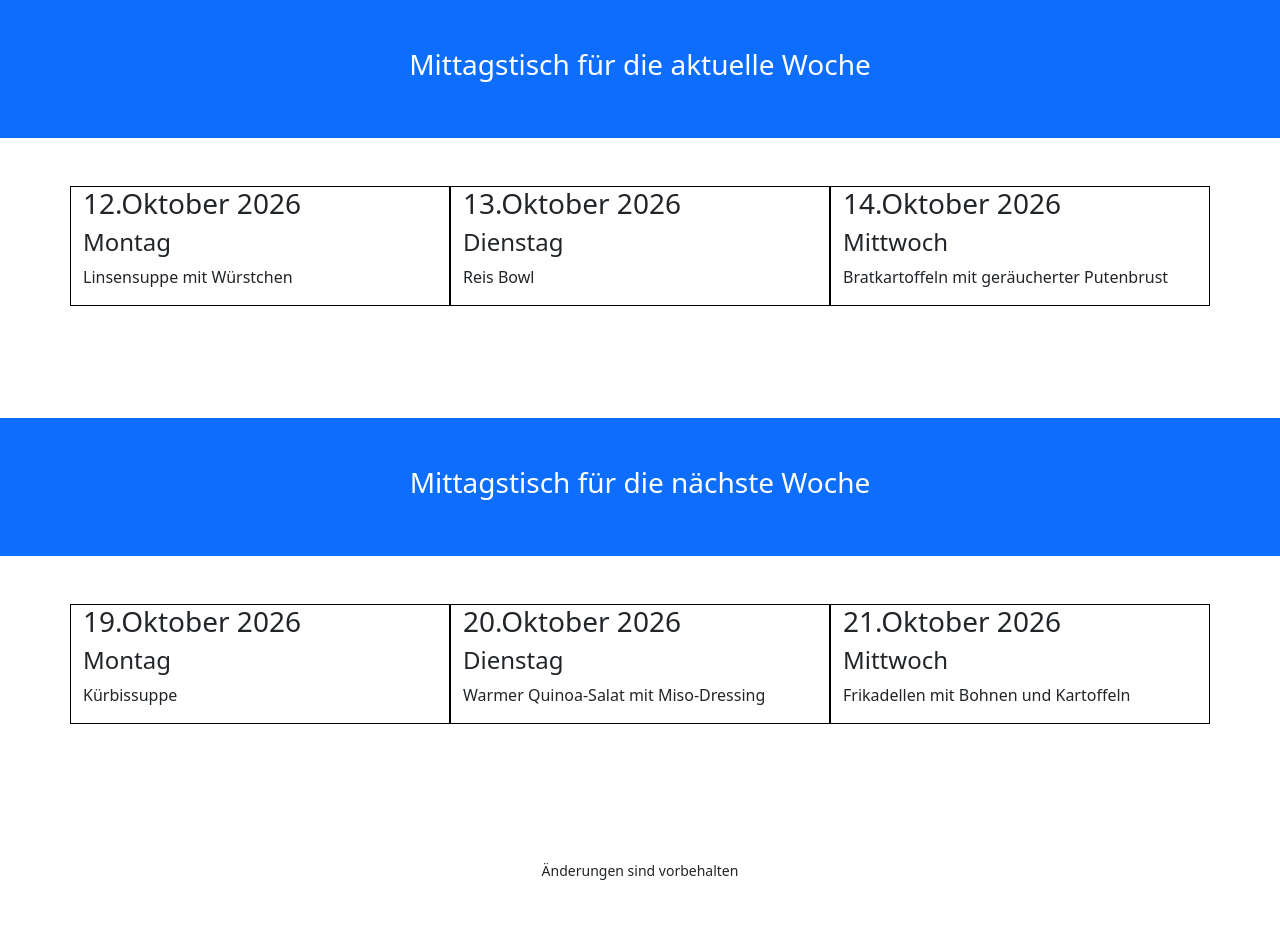
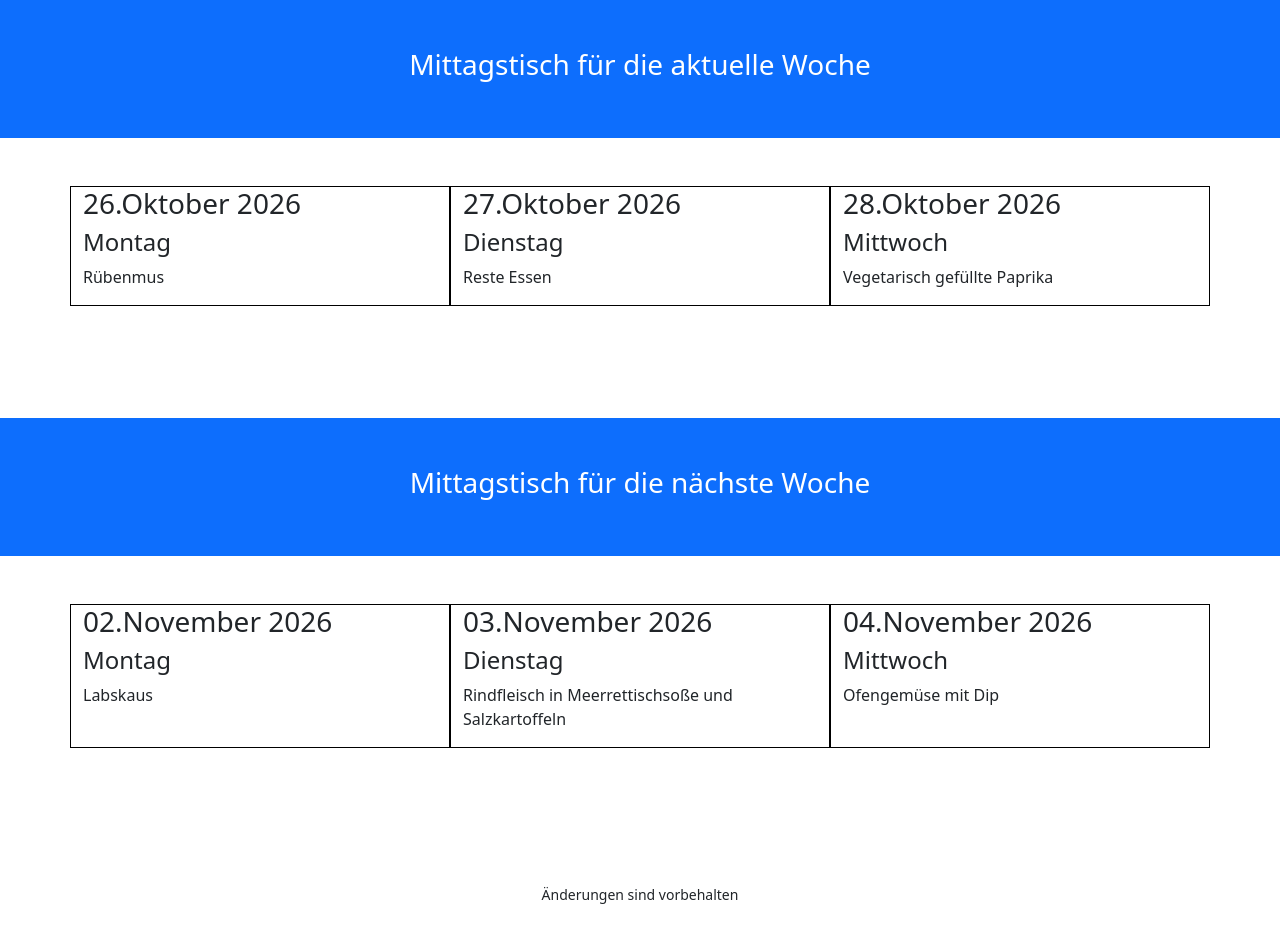
Before and after one commit to buerogruppeno/atpmenu, a plain HTML site: page index.html in a window 1280 px wide. Before the commit the page ends 921 px from the top, so only its background shows below. Drawn offline with nearby package versions, Linux system fonts and the light colour scheme.

Commit message:
vierte Oktober Woche

```diff
--- a/index.html
+++ b/index.html
@@ -16,19 +16,19 @@
     <div class="container mt-5">
         <div class="row">
             <div class="col-sm-4" style="border:1px solid black;">
-                <h3>12.Oktober 2026</h3>
+                <h3>26.Oktober 2026</h3>
                 <h4>Montag</h4>
-                <p>Linsensuppe mit Würstchen</p>
+                <p>Rübenmus</p>
             </div>
             <div class="col-sm-4" style="border:1px solid black;">
-                <h3>13.Oktober 2026</h3>
+                <h3>27.Oktober 2026</h3>
                 <h4>Dienstag</h4>
-                <p>Reis Bowl</p>
+                <p>Reste Essen</p>
             </div>
             <div class="col-sm-4" style="border:1px solid black;">
-                <h3>14.Oktober 2026</h3>
+                <h3>28.Oktober 2026</h3>
                 <h4>Mittwoch</h4>
-                <p>Bratkartoffeln mit geräucherter Putenbrust</p>
+                <p>Vegetarisch gefüllte Paprika</p>
             </div>
         </div>
     </div>
@@ -44,19 +44,19 @@
     <div class="container mt-5">
         <div class="row">
             <div class="col-sm-4" style="border:1px solid black;">
-                <h3>19.Oktober 2026</h3>
+                <h3>02.November 2026</h3>
                 <h4>Montag</h4>
-                <p>Kürbissuppe</p>
+                <p>Labskaus</p>
             </div>
             <div class="col-sm-4" style="border:1px solid black;">
-                <h3>20.Oktober 2026</h3>
+                <h3>03.November 2026</h3>
                 <h4>Dienstag</h4>
-                <p>Warmer Quinoa-Salat mit Miso-Dressing</p>
+                <p>Rindfleisch in Meerrettischsoße und Salzkartoffeln</p>
             </div>
             <div class="col-sm-4" style="border:1px solid black;">
-                <h3>21.Oktober 2026</h3>
+                <h3>04.November 2026</h3>
                 <h4>Mittwoch</h4>
-                <p>Frikadellen mit Bohnen und Kartoffeln</p>
+                <p>Ofengemüse mit Dip</p>
             </div>
         </div>
     </div>
```
